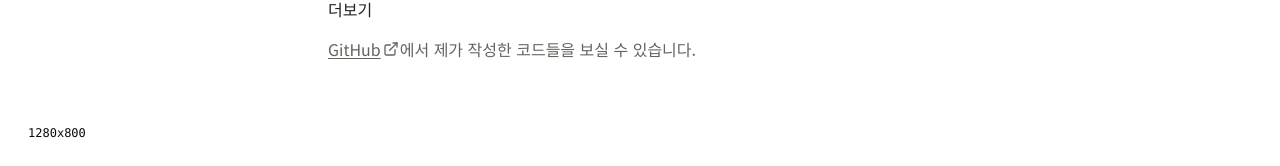
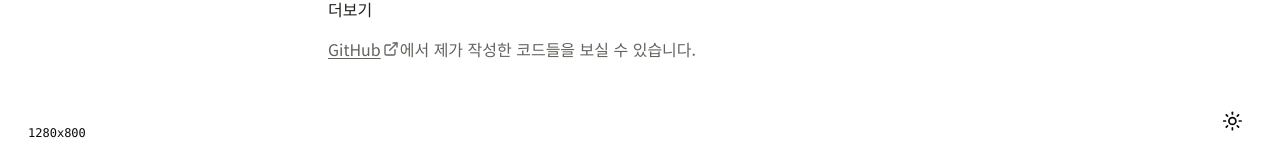
Before and after one commit to sunwoo0706/main, a Next.js app: page / in a window 1280 px wide. Shown: the part 631-797 px from the top of the page. Built offline with nearby package versions, Linux system fonts and the light colour scheme.

Commit message:
feat: add switch theme button

```diff
--- a/app/layout.tsx
+++ b/app/layout.tsx
@@ -5,6 +5,7 @@ import { siteConfig } from "@/config/site"
 import { fontSans } from "@/lib/fonts"
 import { cn } from "@/lib/utils"
 import { SiteHeader } from "@/components/site-header"
+import { SwitchTheme } from "@/components/switch-theme"
 import { ThemeProvider } from "@/components/theme-provider"
 import { WindowSizeIndicator } from "@/components/window-size-indicator"
 
@@ -44,6 +45,7 @@ export default function RootLayout({ children }: RootLayoutProps) {
               {children}
             </div>
             <WindowSizeIndicator />
+            <SwitchTheme />
           </ThemeProvider>
         </body>
       </html>
--- a/components/icons.tsx
+++ b/components/icons.tsx
@@ -2,6 +2,8 @@ import {
   ExternalLink,
   Hammer,
   Loader2,
+  Moon,
+  Sun,
   type Icon as LucideIcon,
 } from "lucide-react"
 
@@ -10,5 +12,7 @@ export type Icon = LucideIcon
 export const Icons = {
   hammer: Hammer,
   loader: Loader2,
+  sun: Sun,
+  moon: Moon,
   externalLink: ExternalLink,
 }
--- /dev/null
+++ b/components/switch-theme.tsx
@@ -0,0 +1,14 @@
+import { Icons } from "./icons"
+import { Button } from "./ui/button"
+
+export function SwitchTheme() {
+  return (
+    <div className="fixed bottom-1 right-1 z-50 p-6">
+      <Button variant="ghost" size="icon">
+        <Icons.sun className="h-[1.5rem] w-[1.3rem] dark:hidden" />
+        <Icons.moon className="hidden h-5 w-5 dark:block" />
+      </Button>
+      <span className="sr-only">switch theme</span>
+    </div>
+  )
+}
```
